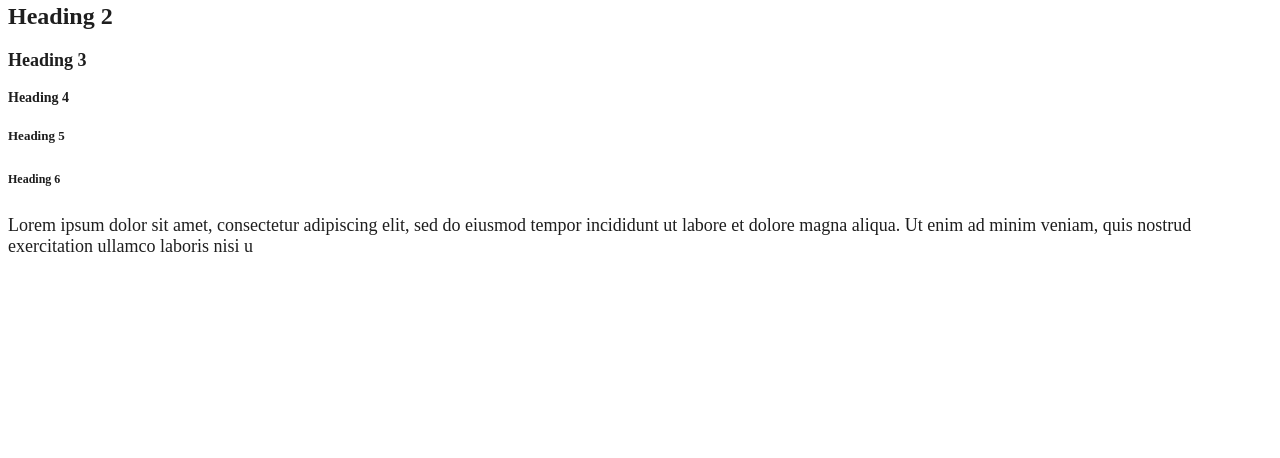
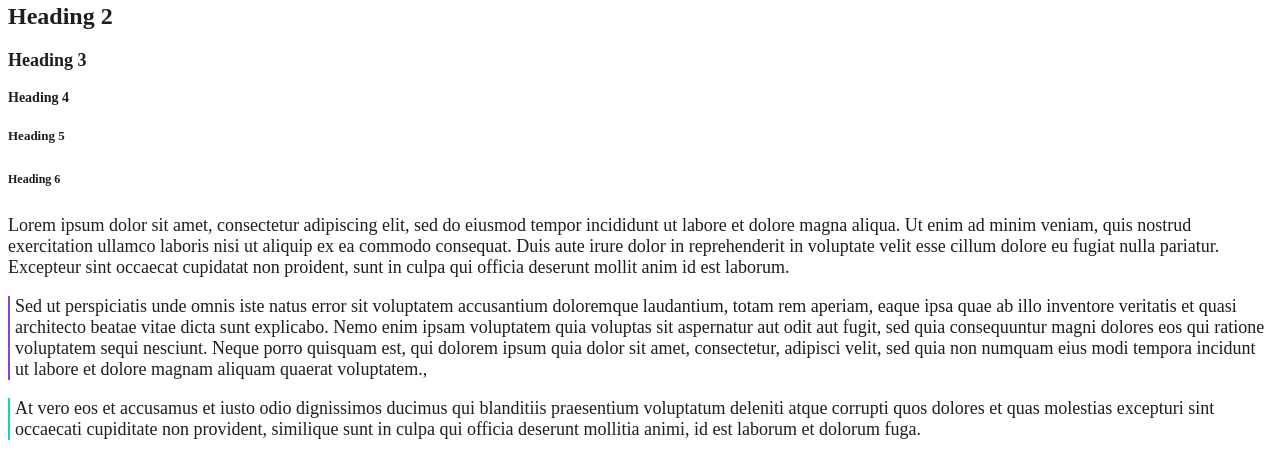
Before and after one commit to JPZelos/planecheck, a website built with Parcel: page index.html in a window 1280 px wide. Shown: the part 359-817 px from the top of the page. Built offline with nearby package versions, Linux system fonts and the light colour scheme.

Commit message:
feat(style): creat blockquote classes and style guide

```diff
--- a/index.html
+++ b/index.html
@@ -22,7 +22,21 @@
     <h5>Heading 5</h5>
     <h6>Heading 6</h6>
 
-    <p>Lorem ipsum dolor sit amet, consectetur adipiscing elit, sed do eiusmod tempor incididunt ut labore et dolore magna aliqua. Ut enim ad minim veniam, quis nostrud exercitation ullamco laboris nisi u</p>
+    <p>
+        Lorem ipsum dolor sit amet, consectetur adipiscing elit, sed do eiusmod tempor incididunt ut labore et dolore magna aliqua. Ut enim ad minim veniam, quis nostrud exercitation ullamco laboris nisi ut aliquip ex ea commodo consequat. Duis aute irure dolor in reprehenderit in voluptate velit esse cillum dolore eu fugiat nulla pariatur. Excepteur sint occaecat cupidatat non proident, sunt in culpa qui officia deserunt mollit anim id est laborum.
+    </p>
+
+    <blockquote>
+        <p>
+            Sed ut perspiciatis unde omnis iste natus error sit voluptatem accusantium doloremque laudantium, totam rem aperiam, eaque ipsa quae ab illo inventore veritatis et quasi architecto beatae vitae dicta sunt explicabo. Nemo enim ipsam voluptatem quia voluptas sit aspernatur aut odit aut fugit, sed quia consequuntur magni dolores eos qui ratione voluptatem sequi nesciunt. Neque porro quisquam est, qui dolorem ipsum quia dolor sit amet, consectetur, adipisci velit, sed quia non numquam eius modi tempora incidunt ut labore et dolore magnam aliquam quaerat voluptatem.,
+        </p>
+    </blockquote>
+
+    <blockquote class="secondary">
+        <p>
+            At vero eos et accusamus et iusto odio dignissimos ducimus qui blanditiis praesentium voluptatum deleniti atque corrupti quos dolores et quas molestias excepturi sint occaecati cupiditate non provident, similique sunt in culpa qui officia deserunt mollitia animi, id est laborum et dolorum fuga.
+        </p>
+    </blockquote>
 
     <script src="./index.js"></script>
 </body>
--- a/typography.scss
+++ b/typography.scss
@@ -85,3 +85,14 @@ h6,
 .font-weight--bolder {
     font-weight: $font-weight--bolder;
 }
+
+blockquote {
+    margin-left: 0;
+    margin-right: 0;
+    border-left: 2px $colour-primary solid;
+    padding-left: 5px;
+
+    &.secondary {
+        border-left-color: $colour-secondary;
+    }
+}
```
